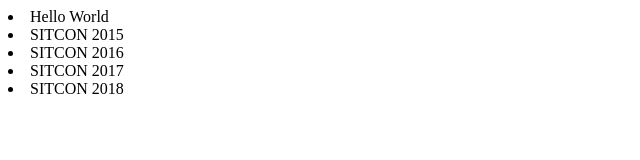
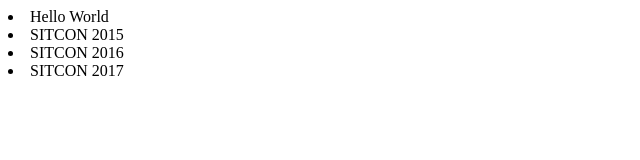
Before and after one commit to ShuweiChang/workshop, a plain HTML site: page index.html in a window 1280 px wide. Shown: the whole page, without its empty margins (0-640 px from the left). Drawn offline with Linux system fonts and the light colour scheme.

```diff
--- a/index.html
+++ b/index.html
@@ -7,6 +7,5 @@
 		<li>SITCON 2015</li>
 		<li>SITCON 2016</li>
 		<li>SITCON 2017</li>
-		<li>SITCON 2018</li>
 	</body>
 </html>
```
